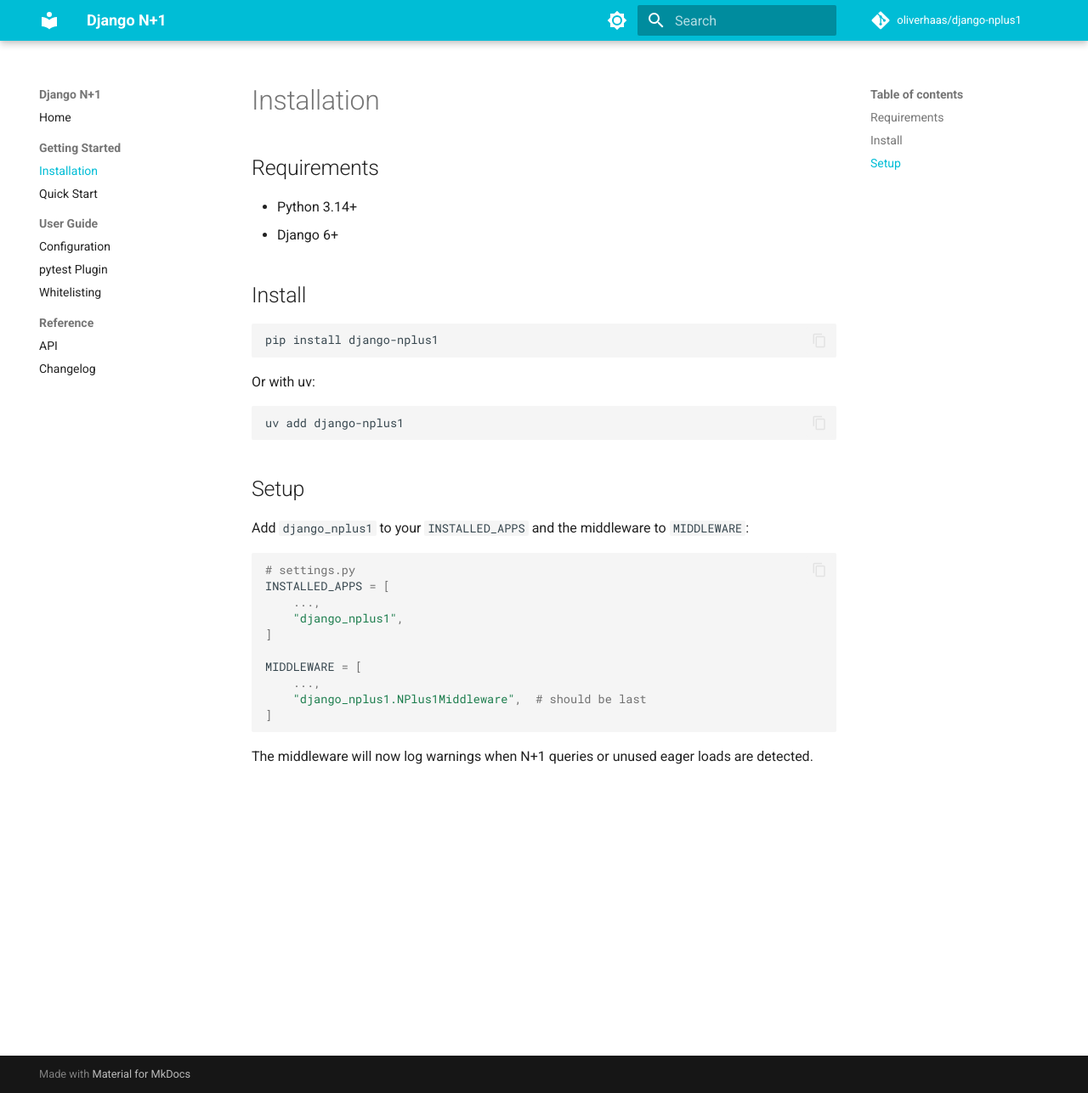
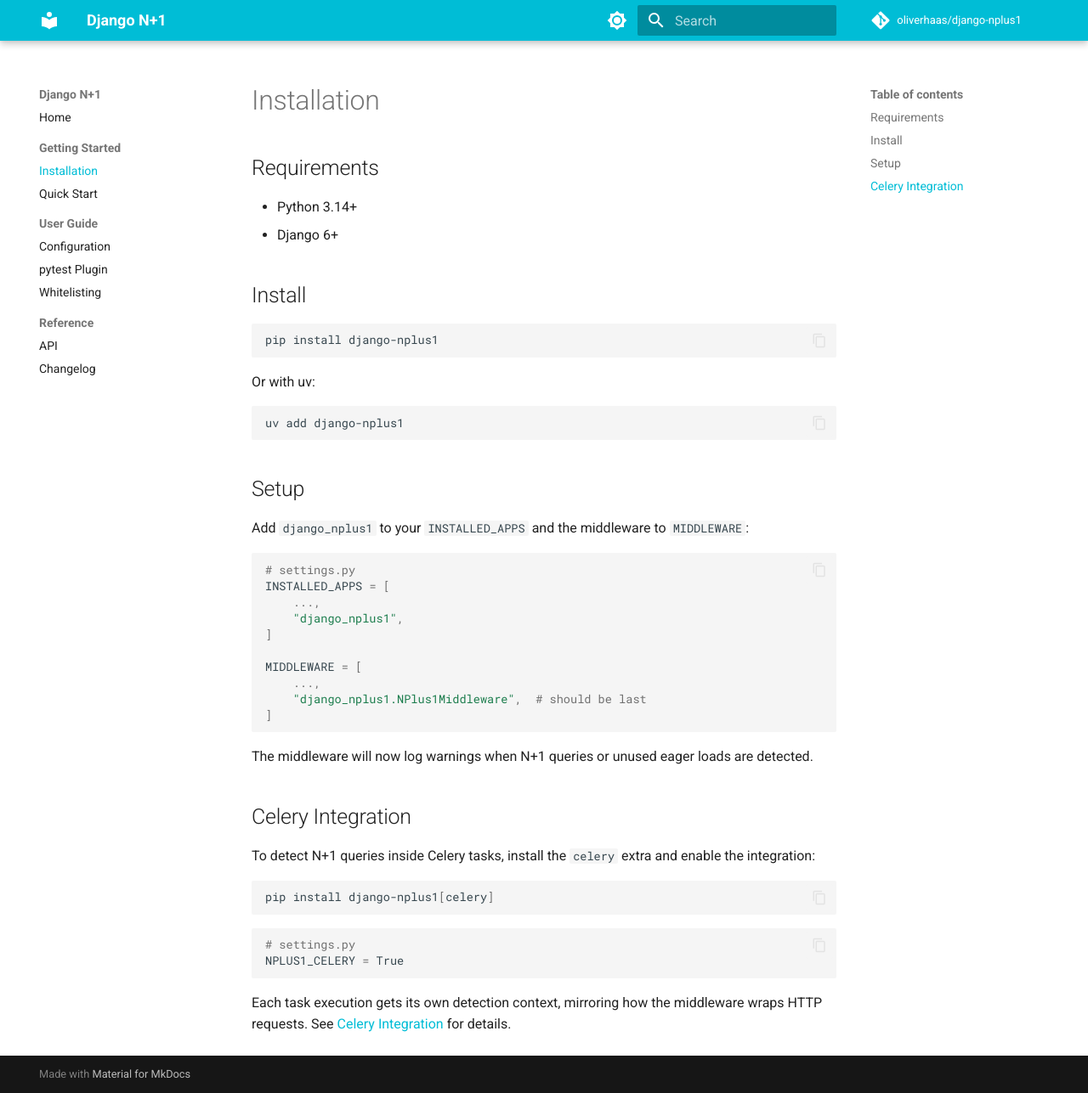
Before and after one commit to oliverhaas/django-nplus1, an MkDocs documentation site: the page built from docs/getting-started/installation.md, in a window 1280 px wide and 1287 px high. Shown: the whole window at 85% size. Built offline with MkDocs 1.6.1 and Material for MkDocs 9.7.7, drawn with Linux system fonts in a browser that asks for light colours; comment, search, counter and statistics services are not loaded; the version menu is left out.

Commit message:
chore: post-release cleanup
- Update docs to reference Python 3.14+ / Django 6+
- Add Celery integration to main docs (index, quickstart, installation)
- Allow CLAUDE.md and .claude/ to be tracked in the repo
- Add minimal .claude/CLAUDE.md referencing claude-donna plugin
- Bump mypy to 1.20.1

````diff
--- a/docs/getting-started/installation.md
+++ b/docs/getting-started/installation.md
@@ -35,3 +35,18 @@
 ```
 
 The middleware will now log warnings when N+1 queries or unused eager loads are detected.
+
+## Celery Integration
+
+To detect N+1 queries inside Celery tasks, install the `celery` extra and enable the integration:
+
+```bash
+pip install django-nplus1[celery]
+```
+
+```python
+# settings.py
+NPLUS1_CELERY = True
+```
+
+Each task execution gets its own detection context, mirroring how the middleware wraps HTTP requests. See [Celery Integration](../reference/api.md#celery-integration) for details.
--- a/pyproject.toml
+++ b/pyproject.toml
@@ -43,7 +43,7 @@
 dev = [
   "celery[redis]>=5.3",
   "django-stubs==6.0.2",
-  "mypy==1.20.0",
+  "mypy==1.20.1",
   "pre-commit==4.5.1",
   "pytest-cov==7.1.0",
   "pytest-django==4.12.0",
````
Also changed, not shown: .claude/CLAUDE.md (added, +3 -0 lines), docs/getting-started/quickstart.md (+9 -0 lines), docs/index.md (+4 -3 lines), 2 other files.
